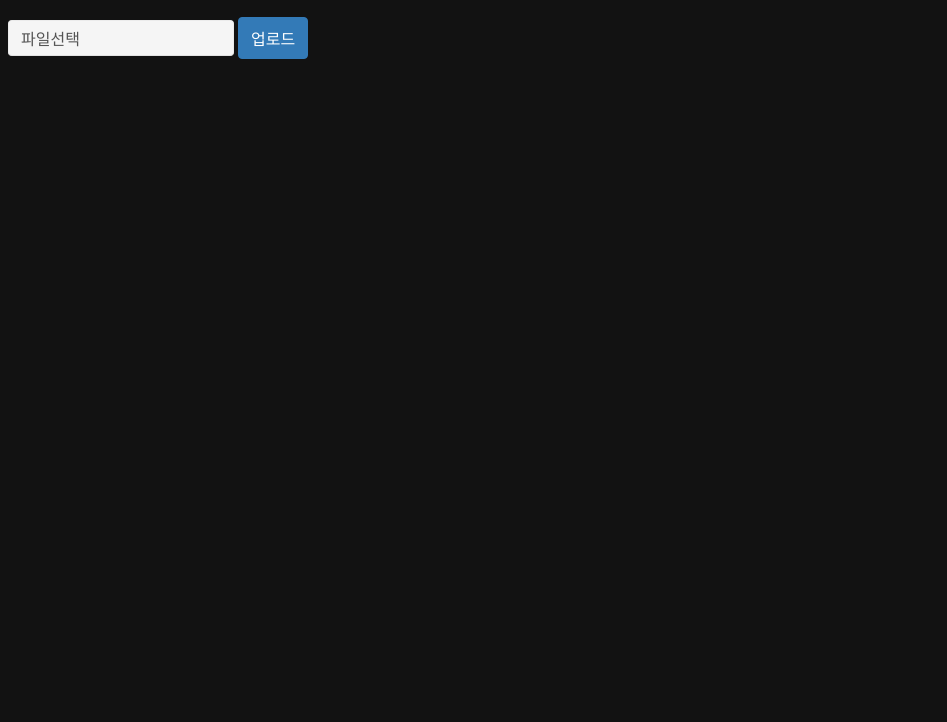
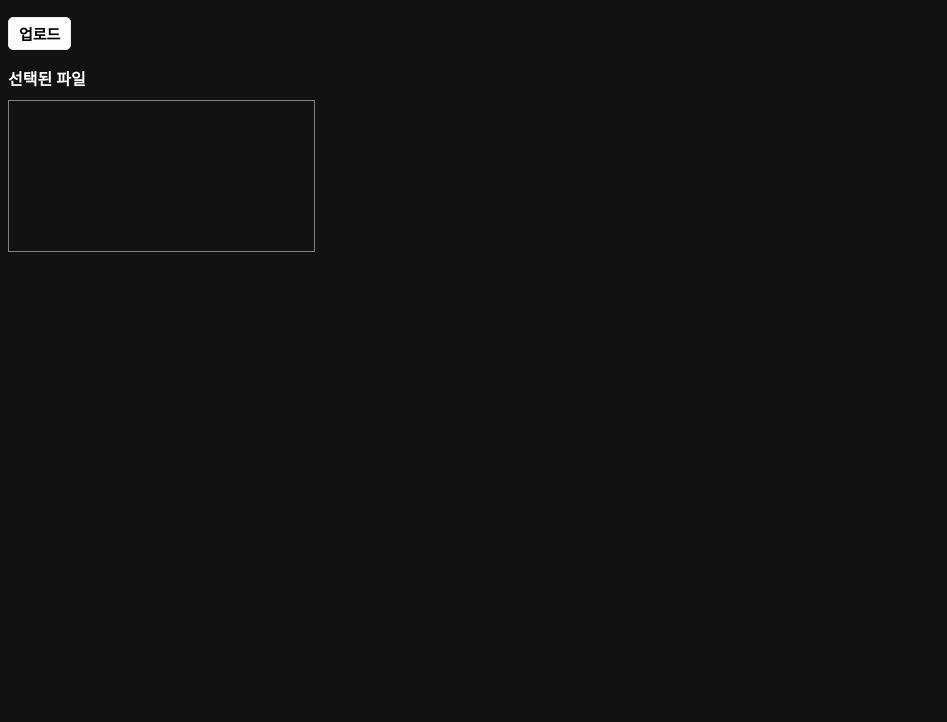
Before and after one commit to YiSeongYeop/KAIST_gradulator, a plain HTML site: page calculate.html in a window 1280 px wide. Shown: the part 78-800 px from the top of the page, without its empty margins (0-947 px from the left). Drawn offline with nearby package versions, Linux system fonts and the light colour scheme.

Commit message:
upload excel file

```diff
--- a/calculate.css
+++ b/calculate.css
@@ -1,5 +1,10 @@
 body {
   background-color: #121212;
+
+  animation: fadein 2s;
+    -moz-animation: fadein 2s; /* Firefox */
+    -webkit-animation: fadein 2s; /* Safari and Chrome */
+    -o-animation: fadein 2s; /* Opera */
 }
 
 h1 {
@@ -7,11 +12,6 @@ h1 {
 	font-size:48px;
 	text-align: center;
 	color:white;
-
-    animation: fadein 2s;
-    -moz-animation: fadein 2s; /* Firefox */
-    -webkit-animation: fadein 2s; /* Safari and Chrome */
-    -o-animation: fadein 2s; /* Opera */
 
 	margin-top: 0px;
 }
@@ -57,44 +57,43 @@ input:focus {outline:none;}
 }
 
 /*file upload*/
+#fileList {
+    color: white;
+    width: 300px;
+    height: 150px;
+    padding-left:5px;
+
+    border: 1px solid gray;
+    overflow: auto;
+}
+
+#selected {
+    font-family: 08서울남산체;
+    font-weight: bold;
+
+    color: white;
+    margin-bottom: 10px;
+}
+
 .filebox input[type="file"] {
     position: absolute;
-    width: 1px;
-    height: 1px;
+    width: 0;
+    height: 0;
     padding: 0;
-    margin: -1px;
     overflow: hidden;
-    clip:rect(0,0,0,0);
     border: 0;
 }
 
 .filebox label {
+    font-family: 08서울남산체;
+    font-weight: bold;
     display: inline-block;
-    padding: .5em .75em;
-    color: white;
-    font-size: inherit;
-    line-height: normal;
+    padding: 5px 10px;
+    color: black;
+    font-size: 15px;
     vertical-align: middle;
-    background-color: #337ab7;
+    background-color: #fdfdfd;
     cursor: pointer;
-    border: 1px solid #337ab7;
-    border-radius: .25em;
-} /* named upload */
-
-.filebox .upload-name {
-    display: inline-block;
-    padding: .5em .75em;
-    /* label의 패딩값과 일치 */
-    font-size: inherit;
-    font-family: inherit;
-    line-height: normal;
-    vertical-align: middle;
-    background-color: #f5f5f5;
     border: 1px solid #ebebeb;
-    border-bottom-color: #e2e2e2;
-    border-radius: .25em;
-    -webkit-appearance: none;
-    /* 네이티브 외형 감추기 */
-    -moz-appearance: none;
-    appearance: none;
+    border-radius: 5px;
 }
--- a/calculate.html
+++ b/calculate.html
@@ -16,12 +16,12 @@
 	<h1>
 		KAIST GRADULATOR
 	</h1>
-	<div id="inputs">
-		<div class="filebox">
-			<input class="upload-name" value="파일선택" disabled="disabled">
-			<label for="ex_filename">업로드</label>
-			<input multiple="multiple" type="file" id="ex_filename" class="upload-hidden" name="filename[]" accept=".xlsx, .xls, .csv">
-		</div>
-	</div>
+
+    <div class="filebox">
+      <label for="file" color="white">업로드</label>
+      <input type="file" multiple name="file" id="file" accept=".xlsx, .xls, .csv" onchange="updateList()" />
+      <p id="selected">선택된 파일</p>
+      <div id="fileList"></div>
+    </div>
 </body>
 </html>
--- a/calculate.js
+++ b/calculate.js
@@ -1,15 +1,11 @@
-//여러 파일 업로드
-$(document).ready(function(){
-    var fileTarget = $('.filebox .upload-hidden');
-    fileTarget.on('change', function(){ // 값이 변경되면
-        if(window.FileReader){ // modern browser
-            var filename = $(this)[0].files[0].name;
+$(document).ready( function() {
+    updateList = function() {
+        var input = document.getElementById('file');
+        var output = document.getElementById('fileList');
+        var children = "";
+        for (var i = 0; i < input.files.length; ++i) {
+            children += '<li>' + input.files.item(i).name + '</li>';
         }
-        else { // old IE
-            var filename = $(this).val().split('/').pop().split('\\').pop();
-         // 파일명만 추출
-        }
-        // 추출한 파일명 삽입
-        $(this).siblings('.upload-name').val(filename);
-    });
+        output.innerHTML = '<ul>'+children+'</ul>';
+    }
 });
```
Also changed, not shown: 2 other files.
